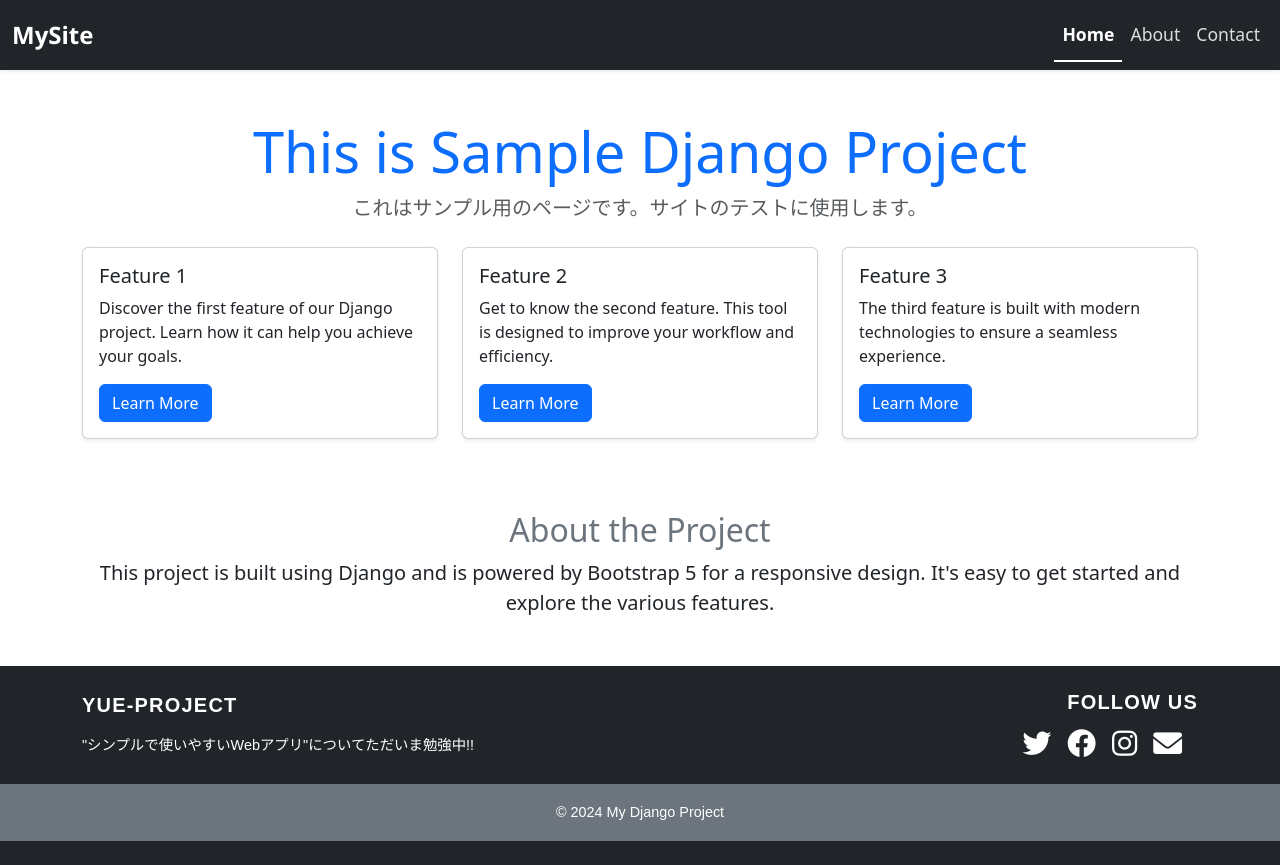
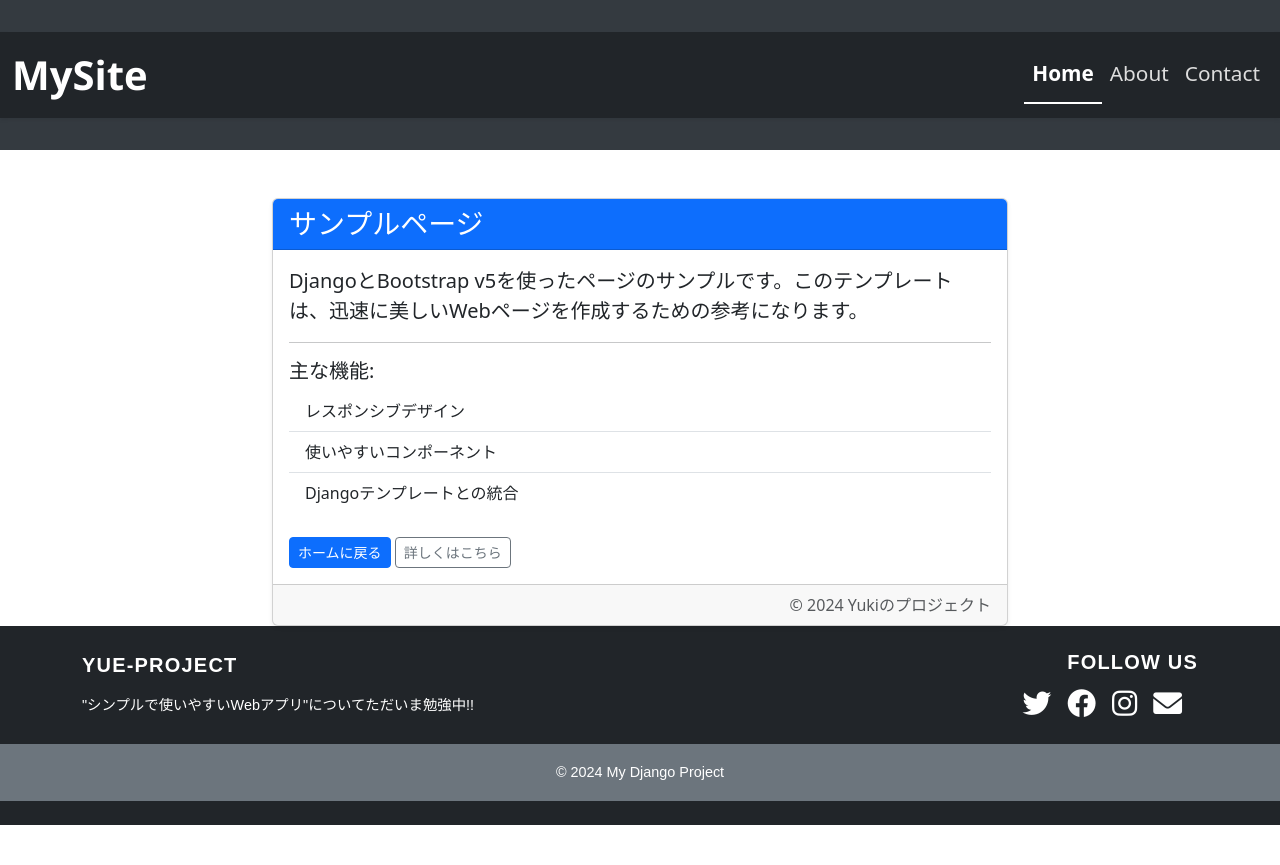
Before and after one commit to yue4521/mysite-django, a Django app: page / in a window 1280 px wide. After the commit the page ends 825 px from the top, so only its background shows below. Run offline with Django 4.2, Linux system fonts and the light colour scheme; some libraries are stand-ins or nearby versions.

Commit message:
edit blog funciton

```diff
--- a/mysite/myblog/templates/base.html
+++ b/mysite/myblog/templates/base.html
@@ -1,16 +1,40 @@
 {% load bootstrap5%}
+{% load static %}
 
 <!-- templates/includes/header.html -->
 <!DOCTYPE html>
 <html lang="ja">
   <!-- templates/home.html -->
-  {% include 'includes/head.html' %}
+  <head>
+    <meta charset="UTF-8" />
+    <meta name="viewport" content="width=device-width, initial-scale=1.0" />
+    <title>{% block title %}ブログ{% endblock %}</title>
+
+    <!-- django-bootstrap5 の各種ライブラリ読み込み -->
+    {% bootstrap_javascript %}
+    {% bootstrap_css %}
+
+    <!-- オリジナルファイルの読み込み(css,javascript)-->
+    <link href="{% static 'css/header.css' %}" rel="stylesheet">
+    <link href="{% static 'css/footer.css' %}" rel="stylesheet">
+
+  </head>
+
   <body>
-    {% include 'includes/header.html' %}
+    <header>
+      {% include 'includes/header.html' %}
+    </header>
 
-    {% include 'sample/sample.html' %}
+    <main>
+      <!-- ページごとのコンテンツ -->
+      {% block content %}
+        {% include 'sample/sample.html' %}
+      {% endblock %}
+    </main>
 
-    {% include 'includes/footer.html' %}
+    <footer>
+      {% include 'includes/footer.html' %}
+    </footer>
 
   </body>
 </html>
--- /dev/null
+++ b/mysite/myblog/templates/blog_sample.html
@@ -0,0 +1,36 @@
+{% extends 'base.html' %}
+
+{% block title %}blogのサンプル{% endblock %}
+
+{% block content %}
+<div class="container mt-5">
+    <div class="row justify-content-center">
+        <div class="col-lg-8 col-md-10">
+            <div class="card shadow-sm">
+                <div class="card-header bg-primary text-white">
+                    <h3 class="mb-0">サンプルページ</h3>
+                </div>
+                <div class="card-body">
+                    <p class="lead">
+                        DjangoとBootstrap v5を使ったページのサンプルです。このテンプレートは、迅速に美しいWebページを作成するための参考になります。
+                    </p>
+                    <hr>
+                    <h5>主な機能:</h5>
+                    <ul class="list-group list-group-flush">
+                        <li class="list-group-item">レスポンシブデザイン</li>
+                        <li class="list-group-item">使いやすいコンポーネント</li>
+                        <li class="list-group-item">Djangoテンプレートとの統合</li>
+                    </ul>
+                    <div class="mt-4">
+                        <a href="{% url 'home' %}" class="btn btn-primary btn-sm">ホームに戻る</a>
+                        <a href="#" class="btn btn-outline-secondary btn-sm">詳しくはこちら</a>
+                    </div>
+                </div>
+                <div class="card-footer text-muted text-end">
+                    &copy; 2024 Yukiのプロジェクト
+                </div>
+            </div>
+        </div>
+    </div>
+</div>
+{% endblock %}
--- a/mysite/myblog/templates/includes/head.html
+++ /dev/null
@@ -1,16 +0,0 @@
-<head>
-  <meta charset="UTF-8" />
-  <meta name="viewport" content="width=device-width, initial-scale=1.0" />
-  <title>Yue-Project</title>
-
-  <!-- django-bootstrap5 の各種ライブラリ読み込み -->
-  {% load bootstrap5 %}
-  {% bootstrap_javascript %}
-  {% bootstrap_css %}
-
-  <!-- オリジナルファイルの読み込み(css,javascript)-->
-  {% load static %}
-  <link href="{% static 'css/header.css' %}" rel="stylesheet">
-  <link href="{% static 'css/footer.css' %}" rel="stylesheet">
-
-</head>
--- a/mysite/myblog/views.py
+++ b/mysite/myblog/views.py
@@ -2,4 +2,4 @@
 
 # Create your views here.
 def home(request):
-    return render(request, 'base.html')
+    return render(request, 'blog_sample.html')
```
Also changed, not shown: mysite/myblog/readme.md.
